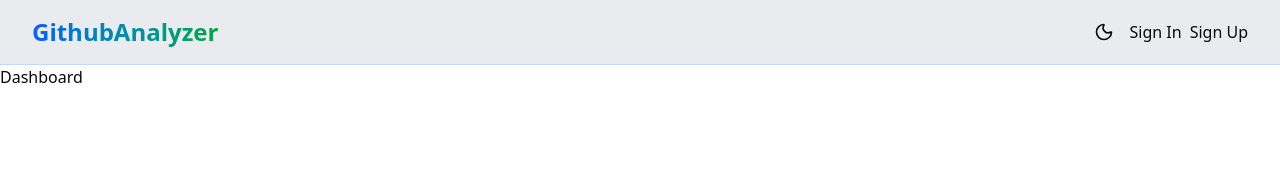
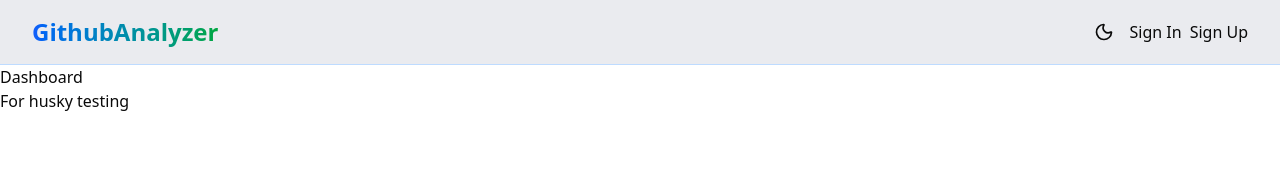
Before and after one commit to KauMah/github-analyzer-panel, a Next.js app: page /dashboard in a window 1280 px wide. Shown: the top 179 px of the page. Built offline with nearby package versions, Linux system fonts and the light colour scheme; no server answers.

Commit message:
husky upgrade

```diff
--- a/package.json
+++ b/package.json
@@ -10,7 +10,7 @@
     "check-types": "tsc --noEmit",
     "db:push": "prisma db push",
     "generate": "prisma generate",
-    "prepare": "husky install"
+    "prepare": "husky"
   },
   "dependencies": {
     "@clerk/nextjs": "^6.21.0",
@@ -41,7 +41,7 @@
     "eslint": "^9",
     "eslint-config-next": "15.3.3",
     "eslint-plugin-prettier": "^5.4.1",
-    "husky": "^8.0.0",
+    "husky": "^9.1.7",
     "lint-staged": "^16.1.2",
     "prettier": "^3.5.3",
     "prettier-plugin-tailwindcss": "^0.6.13",
--- a/src/app/dashboard/page.tsx
+++ b/src/app/dashboard/page.tsx
@@ -2,6 +2,7 @@ export default function Dashboard() {
   return (
     <div>
       <h1>Dashboard</h1>
+      <p>For husky testing</p>
     </div>
   );
 }
```
Also changed, not shown: 2 other files (tests, documents, lock files or other folders).
